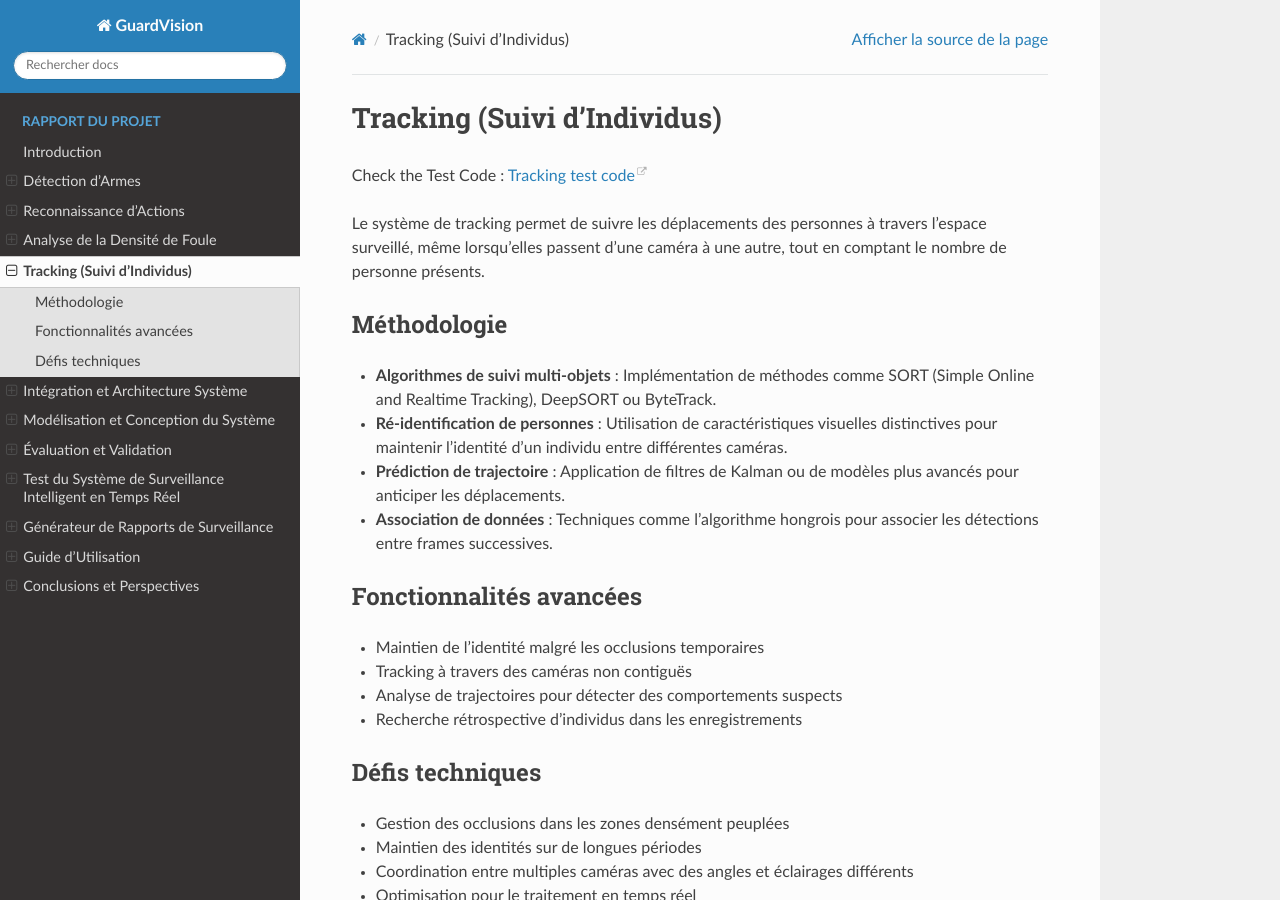
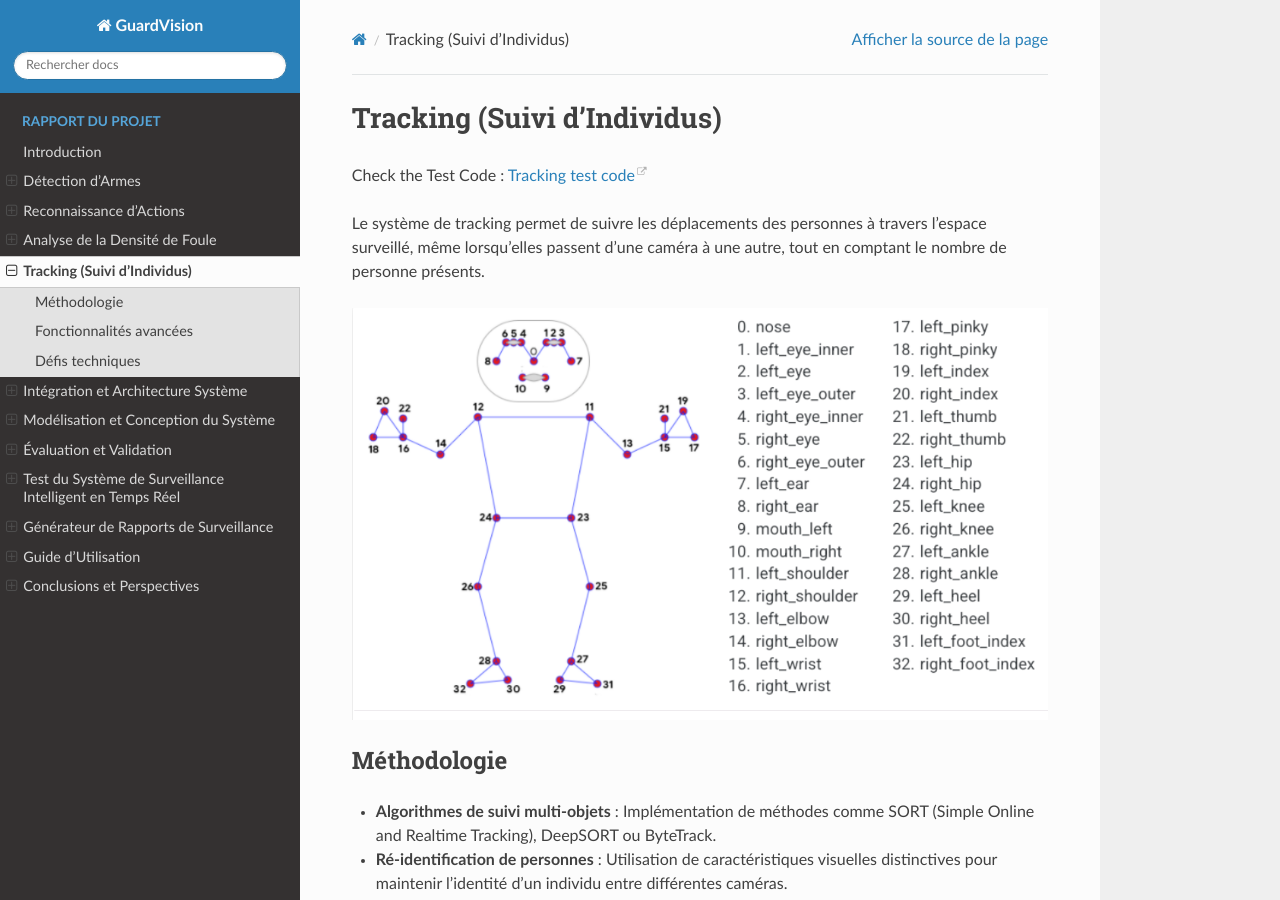
Before and after one commit to med-reda-nk/GuardVision, a Sphinx documentation site: the page built from Documentation/Tracking.rst, in a window 1280 px wide and 900 px high. Built offline with Sphinx 7.4.7 and the Read the Docs theme 3.1.0, drawn with Linux system fonts in a browser that asks for light colours; pages that are not in the unit, such as notebooks, are missing from menus.

Commit message:
Update Tracking.rst

```diff
--- a/Documentation/Tracking.rst
+++ b/Documentation/Tracking.rst
@@ -4,6 +4,10 @@ Tracking (Suivi d'Individus)
 Check the Test Code : `Tracking test code <../Code_test/tracking.py>`_
 
 Le système de tracking permet de suivre les déplacements des personnes à travers l'espace surveillé, même lorsqu'elles passent d'une caméra à une autre, tout en comptant le nombre de personne présents.
+
+.. figure:: images/trzacking.png
+   :width: 100%
+   :alt: tracking
 
 Méthodologie
 ------------
```
